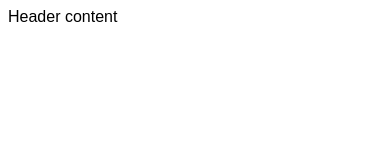
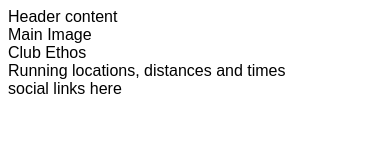
Before and after one commit to jouryk0rt/running-group, a plain HTML site: page index.html in a window 390 px wide. Drawn offline with Linux system fonts and the light colour scheme.

```diff
--- a/index.html
+++ b/index.html
@@ -12,5 +12,9 @@
 </head>
 <body>
     <header>Header content</header>
+    <section>Main Image</section>
+    <section>Club Ethos</section>
+    <section>Running locations, distances and times</section>
+    <footer>social links here</footer>
 </body>
 </html>
```
